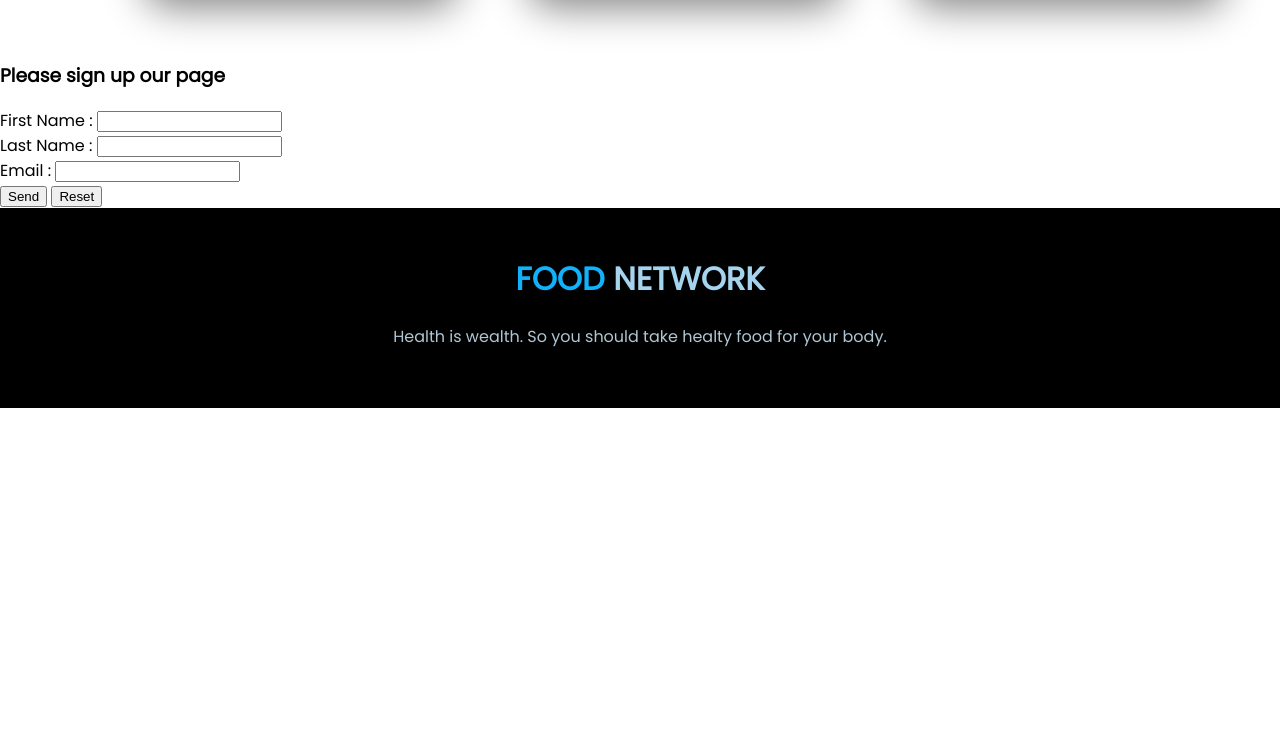
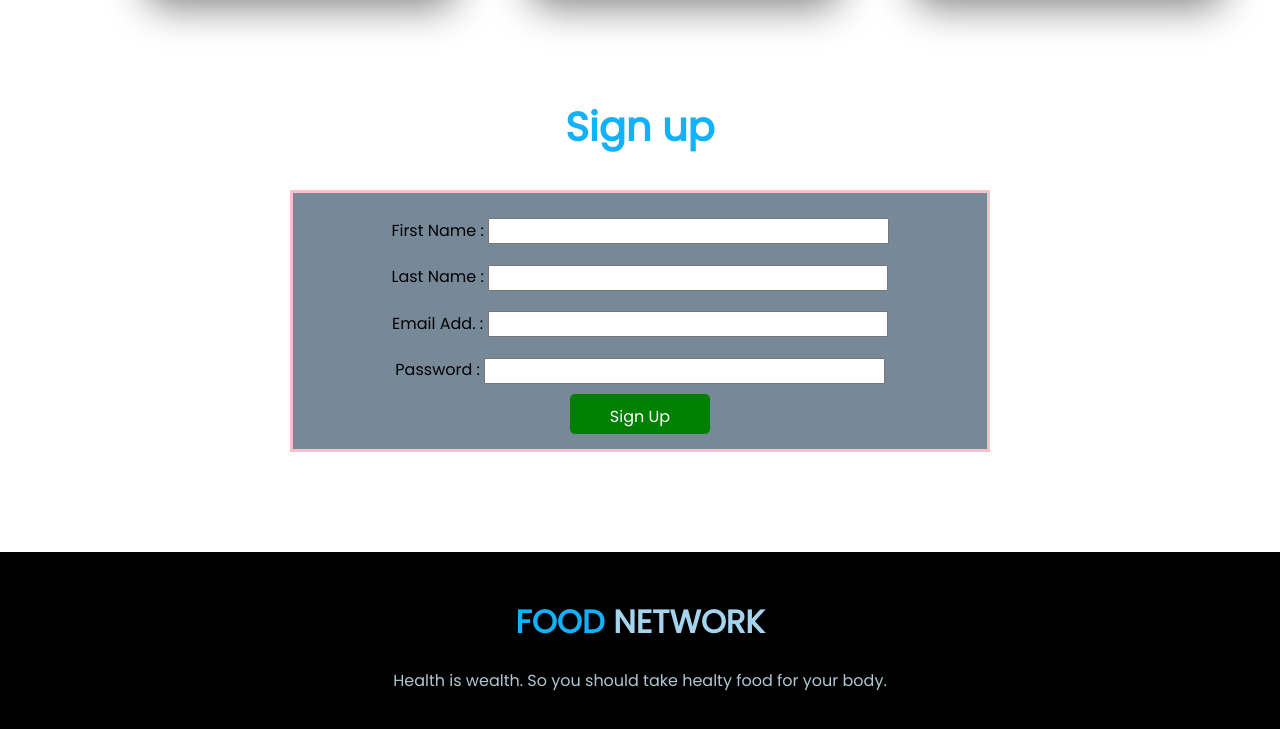
Before and after one commit to abuhoraira153/my-food-network, a plain HTML site: page index.html in a window 1280 px wide. Shown: the part 1827-2556 px from the top of the page. Before the commit the page ends 2235 px from the top, so only its background shows below. Drawn offline with Linux system fonts and the light colour scheme.

Commit message:
sign up added

```diff
--- a/index.html
+++ b/index.html
@@ -18,13 +18,16 @@
         <div class="nav">
             <ul>
                 <li>
-                    <a href="#">HOME</a>
+                    <a href="#home">HOME</a>
                 </li>
                 <li>
-                    <a href="#">ABOUT</a>
+                    <a href="#about">ABOUT ME</a>
                 </li>
                 <li>
-                    <a href="#">CONTACT</a>
+                    <a href="#recip">RECIPIES</a>
+                </li>
+                <li>
+                    <a href="#sign-up">SIGN UP</a>
                 </li>
             </ul>
         </div>
@@ -82,23 +85,28 @@
     </section>
     <!-- recip ends here -->
     <!-- sign up starts here -->
-    <form id="singn-up">
-        <h3>Please sign up our page</h3>
-        <div>
+    <form id="sign-up">
+        <h2>Sign up</h2>
+        <div class="sign-up-border">
+            <div class="sign-up-space">
                 <label for="fname">First Name : </label>
                 <input type="text" id="fname" name="fname">
             </div>
-        <div>
+            <div class="sign-up-space">
                 <label for="lname">Last Name : </label>
-            <input type="text" id="fname" name="lanme">
+                <input type="text" id="lname" name="lanme">
             </div>
-        <div>
-            <label for="mail">Email : </label>
+            <div class="sign-up-space">
+                <label for="mail">Email Add. : </label>
                 <input type="email" id="mail" name="mail">
             </div>
-        <div>
-            <input type="submit" value="Send">
-            <input type="reset" value="Reset">
+            <div class="sign-up-space">
+                <label for="pass">Password  : </label>
+                <input type="email" id="pass" name="pass">
+            </div>
+            <div class="sign-up-go">
+                <a href="">Sign Up</a>
+            </div>
         </div>
     </form>
     <!-- sign up ends here -->
--- a/style.css
+++ b/style.css
@@ -134,3 +134,37 @@
     color: #afc7d4;
 
 }
+#sign-up{
+    width: 700px;
+    margin:100px auto;
+}
+#sign-up h2{
+    text-align: center;
+    font-size: 40px;
+    color:#11B1FB;
+}
+#sign-up .sign-up-border{
+    background-color: lightslategray;
+    border: 3px solid pink;
+    padding: 15px 20px ;
+    text-align: center;
+}
+#sign-up .sign-up-border .sign-up-space{
+    padding: 10px 0;
+}
+#sign-up .sign-up-border .sign-up-space input{
+    height: 20px;
+    width:60%;
+}
+#sign-up .sign-up-border .sign-up-go{
+    background-color: green;
+    padding: 10px 20px;
+    width: 100px;
+    height: 20px;
+    margin: 0 auto;
+    border-radius: 5px;
+}
+#sign-up .sign-up-border .sign-up-go a{
+    text-decoration: none;
+    color: white;
+}
```
Lines whose indentation alone changed are shown as unchanged.
